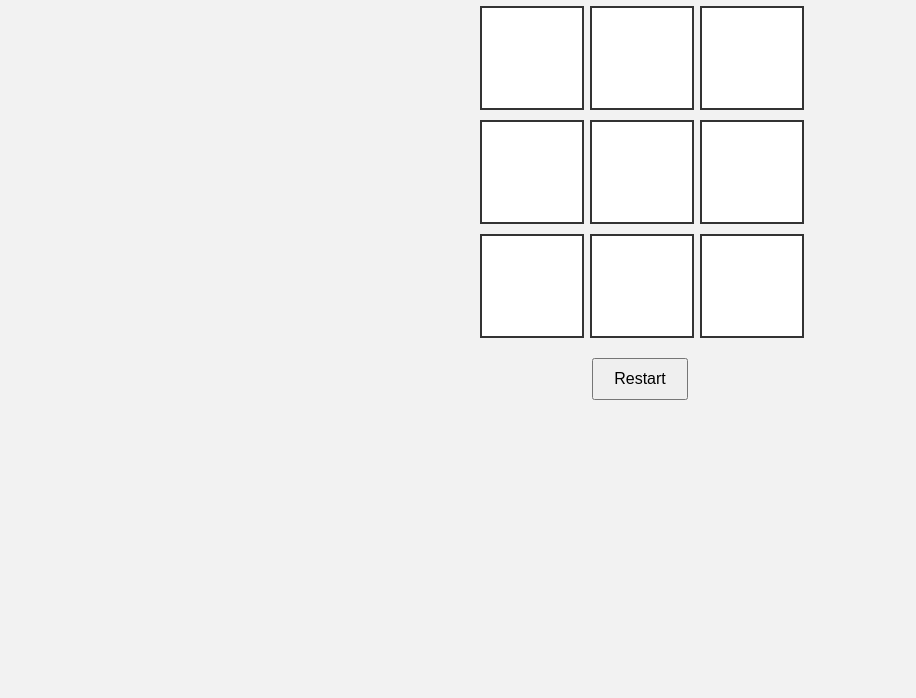
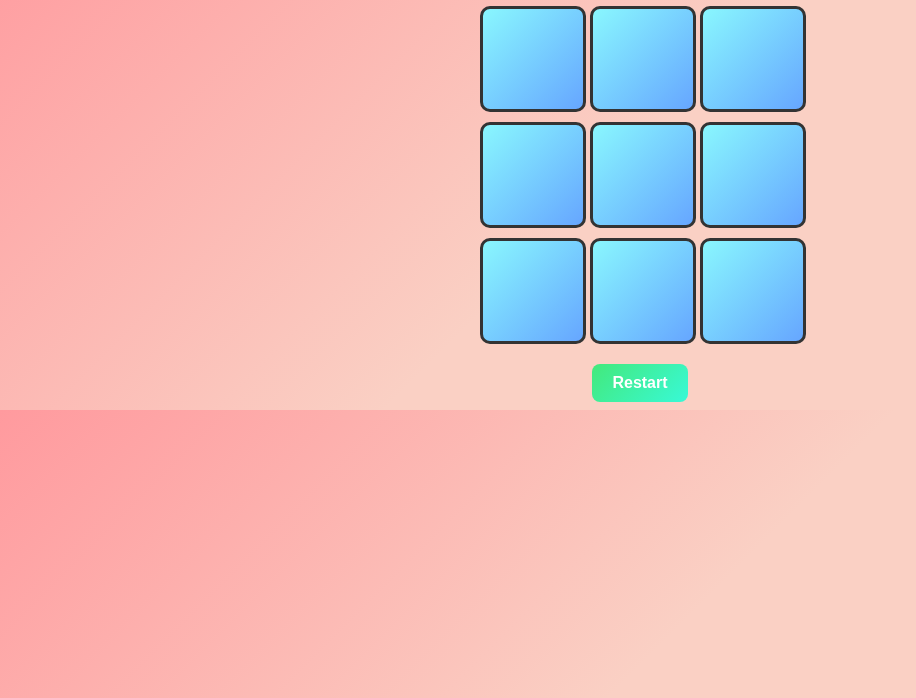
Before and after one commit to shagunnmishra/tic_tac_toe_ai, a plain HTML site: page index.html in a window 1280 px wide. Shown: the part 102-800 px from the top of the page, without its empty margins (0-916 px from the left). Drawn offline with Linux system fonts and the light colour scheme.

Commit message:
Enhance styles with gradients and transitions
Updated styles to use gradients and improved hover effects.

```diff
--- a/style.css
+++ b/style.css
@@ -2,7 +2,7 @@ body {
   font-family: Arial, sans-serif;
   text-align: center;
   margin-top: 50px;
-  background-color: #f2f2f2;
+  background: linear-gradient(135deg, #ff9a9e, #fad0c4, #fad0c4);
 }
 
 #game {
@@ -16,22 +16,37 @@ body {
 .cell {
   width: 100px;
   height: 100px;
-  background-color: #ffffff;
+  background: linear-gradient(135deg, #89f7fe, #66a6ff);
   font-size: 2.5rem;
   display: flex;
   align-items: center;
   justify-content: center;
   cursor: pointer;
-  border: 2px solid #333;
-  transition: background 0.2s;
+  border: 3px solid #333;
+  border-radius: 10px;
+  transition: transform 0.2s, background 0.3s;
+  color: #222;
+  font-weight: bold;
 }
 
 .cell:hover {
-  background-color: #e0e0e0;
+  background: linear-gradient(135deg, #f6d365, #fda085);
+  transform: scale(1.05);
 }
 
 button {
   padding: 10px 20px;
   font-size: 1rem;
   cursor: pointer;
+  border: none;
+  border-radius: 8px;
+  background: linear-gradient(135deg, #43e97b, #38f9d7);
+  color: #fff;
+  font-weight: bold;
+  transition: background 0.3s, transform 0.2s;
 }
+
+button:hover {
+  background: linear-gradient(135deg, #ff6a00, #ee0979);
+  transform: scale(1.05);
+}
```
